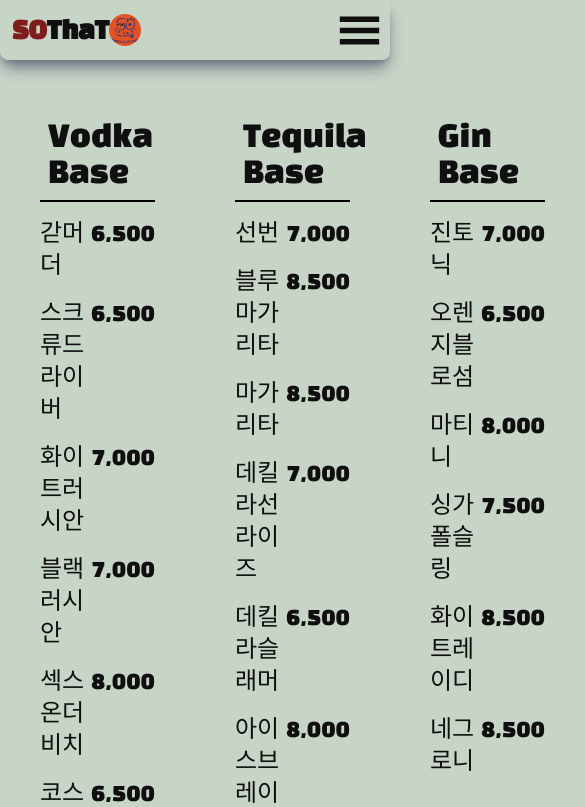
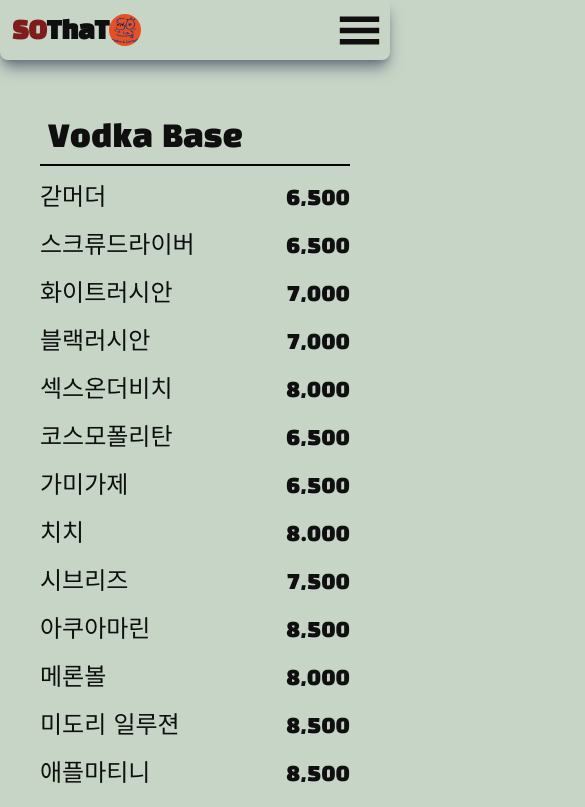
Before and after one commit to jaewoo-ahn/soThat, a React (Create React App) app: page /barmenu in a window 390 px wide. Shown: the top 807 px of the page, 585 px wide, since content can reach past the window. Built offline with nearby package versions, Linux system fonts and the light colour scheme.

Commit message:
feat:  bar menu mobile

```diff
--- a/src/pages/BarMenu.jsx
+++ b/src/pages/BarMenu.jsx
@@ -5,19 +5,19 @@ import Menubox from "../components/menubox";
 
 const BarMenus = () => {
   return (
-    <section className="flex h-screen items-start justify-around">
-      <div className="w-1/2">
+    <section className="flex flex-col md:flex-row h-screen items-start justify-around">
+      <div className="md:w-1/2 w-full">
         <Menubox base={barmenu[0].base} items={barmenu[0].items} />
         <Menubox base={barmenu[5].base} items={barmenu[5].items} />
         <Menubox base={barmenu[6].base} items={barmenu[6].items} />
         <Menubox base={barmenu[9].base} items={barmenu[9].items} />
       </div>
-      <div className="w-1/2">
+      <div className="md:w-1/2 w-full">
         <Menubox base={barmenu[1].base} items={barmenu[1].items} />
         <Menubox base={barmenu[3].base} items={barmenu[3].items} />
         <Menubox base={barmenu[7].base} items={barmenu[7].items} />
       </div>
-      <div className="w-1/2">
+      <div className="md:w-1/2 w-full">
         <Menubox base={barmenu[2].base} items={barmenu[2].items} />
         <Menubox base={barmenu[4].base} items={barmenu[4].items} />
         <Menubox base={barmenu[8].base} items={barmenu[8].items} />
--- a/src/pages/index.js
+++ b/src/pages/index.js
@@ -1,5 +1,4 @@
 export { default as Home } from "./Home";
 export { default as BarMenu } from "./BarMenu";
 export { default as CafeMenu } from "./CafeMenu";
-export { default as BarSecondMenu } from "./BarSecondMenu";
 export { default as Snack } from "./Snack";
```
